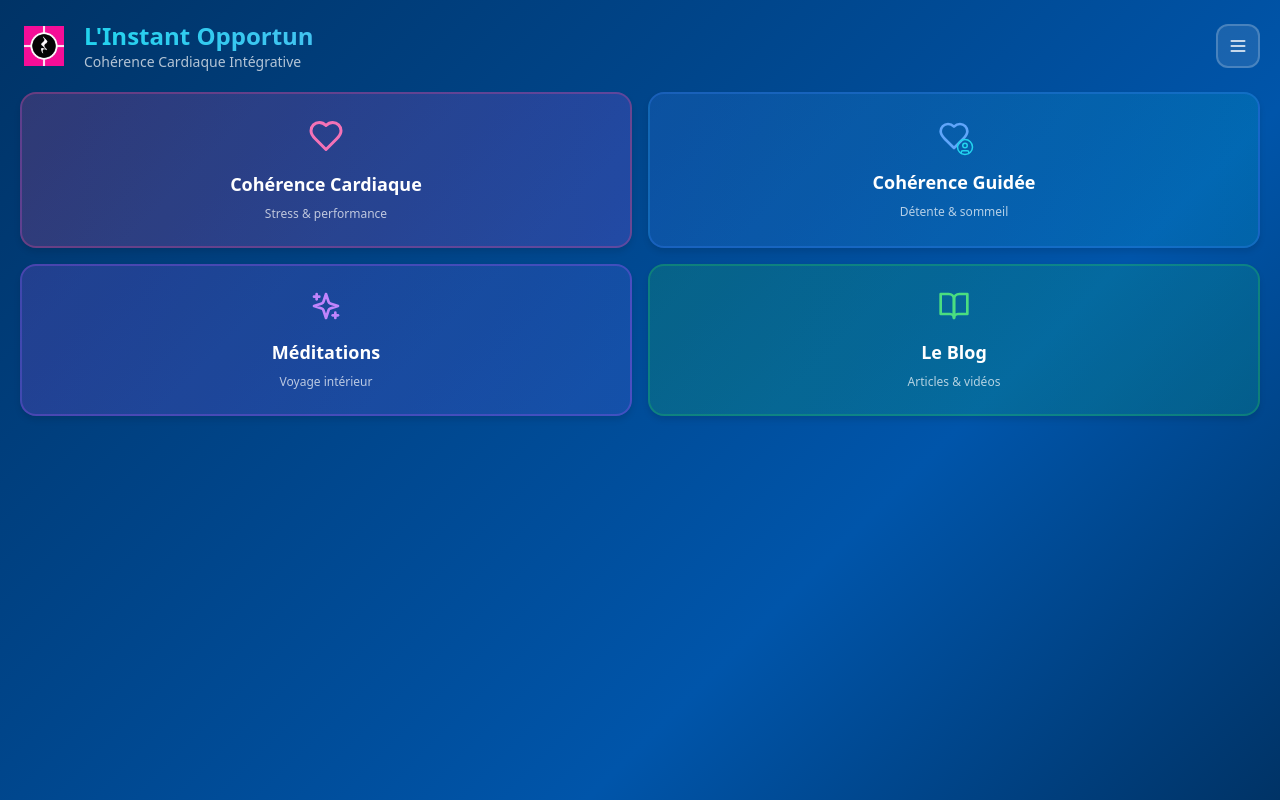
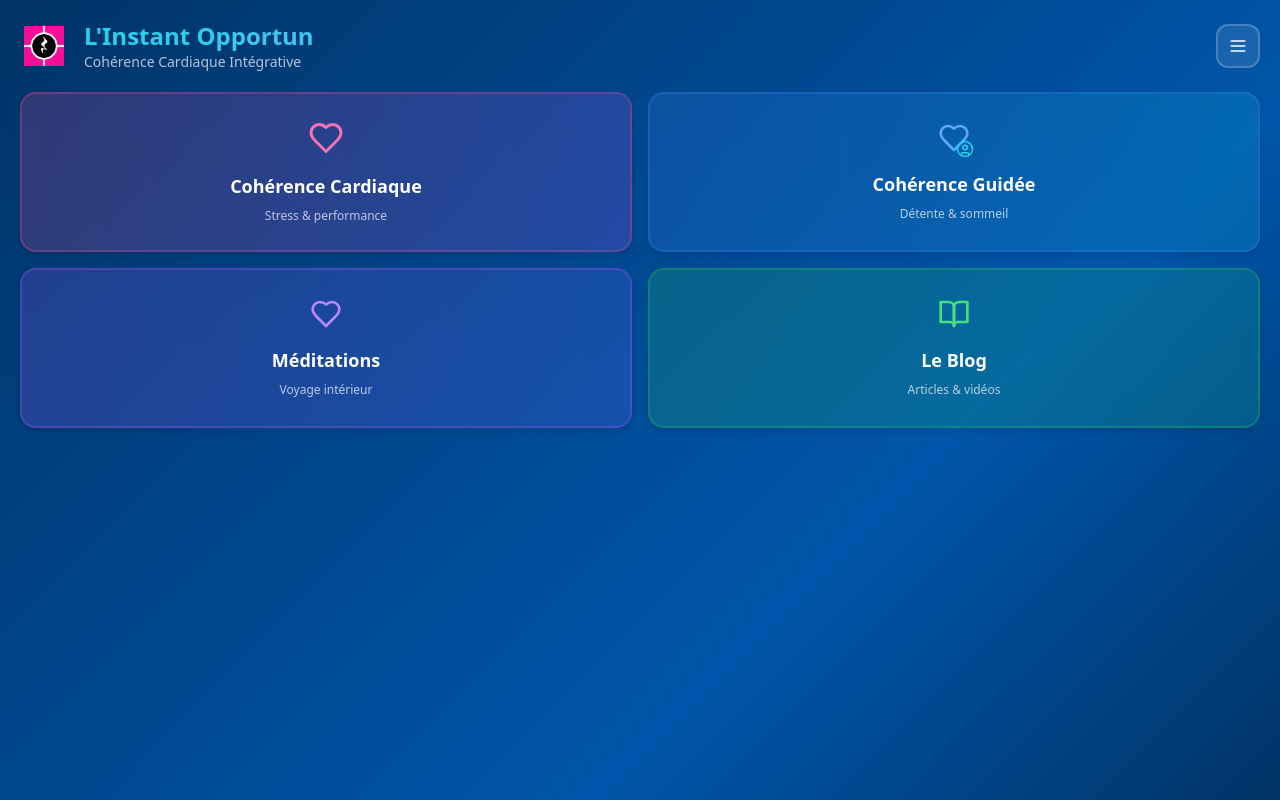
Before and after one commit to TITCLAIRE/lyne-up, a React (Vite) app: page / in a window 1280 px wide. Built offline with nearby package versions, Linux system fonts and the light colour scheme.

Commit message:
Uniformiser la taille des cartes

```diff
--- a/src/index.css
+++ b/src/index.css
@@ -400,7 +400,9 @@
   box-shadow: 0 4px 6px rgba(0, 0, 0, 0.1);
   text-decoration: none;
   color: white;
-  min-height: 150px;
+  min-height: 160px;
+  display: flex;
+  flex-direction: column;
 }
 
 .home-card:hover {
--- a/src/pages/HomeScreen.jsx
+++ b/src/pages/HomeScreen.jsx
@@ -1,13 +1,13 @@
 import React from 'react';
 import { Link } from 'react-router-dom';
-import { Heart, BookOpen, UserCircle, Sparkles } from 'lucide-react';
+import { Heart, BookOpen, UserCircle } from 'lucide-react';
 import { useAppStore } from '../store/appStore';
 
 export default function HomeScreen() {
   return (
     <div className="px-5 pb-5">
       <div className="grid grid-cols-2 gap-4">
-        <Link to="/intro/libre" className="home-card bg-gradient-to-r from-pink-500/20 to-purple-500/20 border-2 border-pink-500/30">
+        <Link to="/intro/libre" className="home-card bg-gradient-to-r from-pink-500/20 to-purple-500/20 border-2 border-pink-500/30 h-full">
           <div className="flex flex-col items-center justify-center h-full p-6 text-center">
             <Heart size={36} className="mb-4 text-pink-400" />
             <h2 className="text-lg font-bold mb-1">Cohérence Cardiaque</h2>
@@ -15,7 +15,7 @@ export default function HomeScreen() {
           </div>
         </Link>
 
-        <Link to="/intro/guidees" className="home-card bg-gradient-to-r from-blue-500/20 to-cyan-500/20 border-2 border-blue-500/30">
+        <Link to="/intro/guidees" className="home-card bg-gradient-to-r from-blue-500/20 to-cyan-500/20 border-2 border-blue-500/30 h-full">
           <div className="flex flex-col items-center justify-center h-full p-6 text-center">
             <div className="relative mb-4">
               <Heart size={32} className="text-blue-400" />
@@ -26,15 +26,15 @@ export default function HomeScreen() {
           </div>
         </Link>
 
-        <Link to="/intro/voyage" className="home-card bg-gradient-to-r from-purple-500/20 to-indigo-500/20 border-2 border-purple-500/30">
+        <Link to="/intro/voyage" className="home-card bg-gradient-to-r from-purple-500/20 to-indigo-500/20 border-2 border-purple-500/30 h-full">
           <div className="flex flex-col items-center justify-center h-full p-6 text-center">
-            <Sparkles size={32} className="mb-4 text-purple-400" />
+            <Heart size={32} className="mb-4 text-purple-400" />
             <h2 className="text-lg font-bold mb-1">Méditations</h2>
             <span className="text-white/70 text-xs">Voyage intérieur</span>
           </div>
         </Link>
 
-        <Link to="/intro/blog" className="home-card bg-gradient-to-r from-green-500/20 to-emerald-500/20 border-2 border-green-500/30">
+        <Link to="/intro/blog" className="home-card bg-gradient-to-r from-green-500/20 to-emerald-500/20 border-2 border-green-500/30 h-full">
           <div className="flex flex-col items-center justify-center h-full p-6 text-center">
             <BookOpen size={32} className="mb-4 text-green-400" />
             <h2 className="text-lg font-bold mb-1">Le Blog</h2>
```
